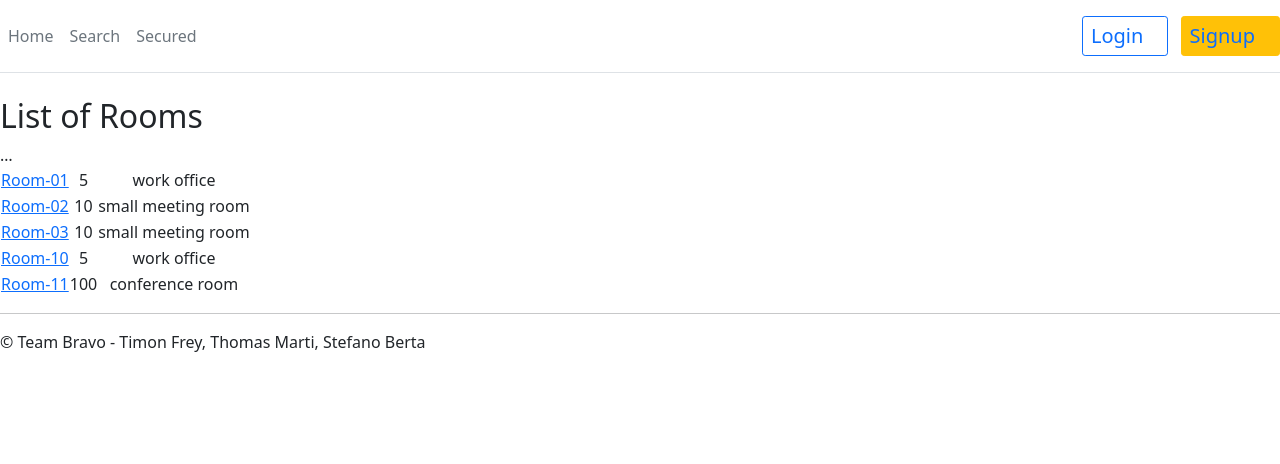
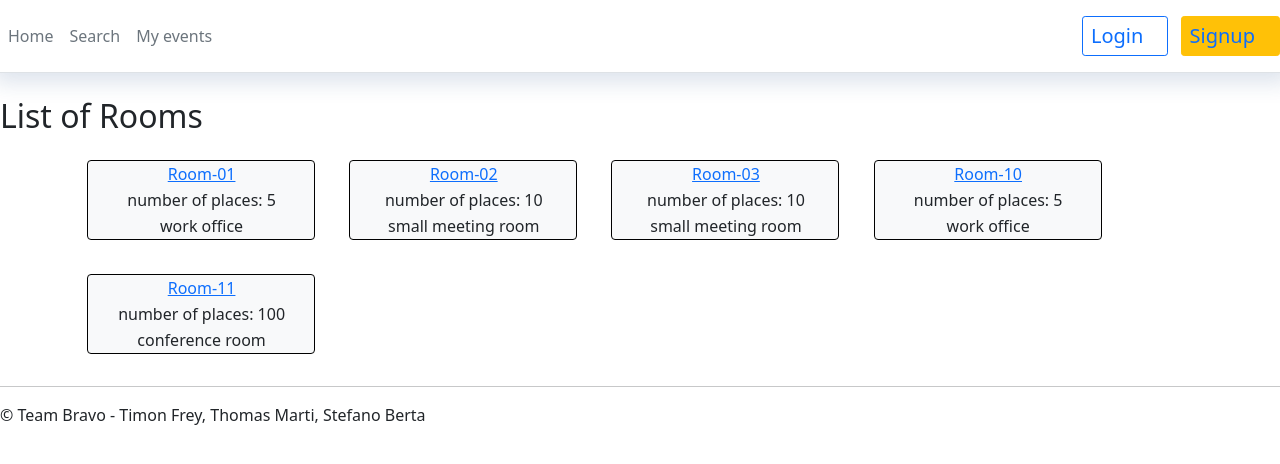
Before and after one commit to Timon-3/project-bravo, a Django app: page / in a window 1280 px wide. Shown: the top 464 px of the page. Run offline with Django 4.2, Linux system fonts and the light colour scheme; data comes from the database, SQL or seed files in the repository; both versions use the stored data as it was after the commit; some libraries are stand-ins or nearby versions.

Commit message:
small layout upgrade css

```diff
--- a/tst_room_booking/home/templates/home/delete.html
+++ b/tst_room_booking/home/templates/home/delete.html
@@ -13,7 +13,7 @@
 
 <form method="post">{% csrf_token %}
     <p>Note this action is irreversible, please confirm if you want to proceed or <a href="{% url 'secured' %}" style="color: blue">go back</a></p>
-    <input type="submit" value="Yes delete it"/>
+    <input type="submit" class="btn btn-danger btn-sm" value="Yes delete it"/>
 </form>
 
 {% endblock %}
--- a/tst_room_booking/home/templates/home/home.html
+++ b/tst_room_booking/home/templates/home/home.html
@@ -5,23 +5,26 @@ Home
 {% block content %}
 <h2>List of Rooms</h2>
 {% if room_list %}
-<table class="room_list">
-<thead>
-<tr>
-…
-</tr>
-</thead>
-<tbody>
+
+    <div class="container">
+        <div class="row">
             {% for room in room_list %}
+                <table class="room_list card bg-light mb-3 col-12 col-sm-6 col-md-6 col-lg-3 col-xl-3" style="border-color: black; border-style: solid; border-width: 1; border-radius: 1; text-align: left; margin: 1.5%; align-items: center;">
                     <tr>
                         <td><a href="{% url 'room' room.id %}">{{ room.name }}</a></td>
-    <td>{{ room.capacity }}</td>
+                    </tr>
+                    <tr>
+                        <td>number of places: {{ room.capacity }}</td>
+                    </tr>
+                    <tr>
                         <td>{{ room.description }}</td>
                     </tr>
+                </table>
             {% endfor %}
-</tbody>
-</table>
-{% else %}
-<p>No data found.</p>
+        </div>
+    </div>
+
 {% endif %}
+
+
 {% endblock %}
--- a/tst_room_booking/home/templates/home/layout.html
+++ b/tst_room_booking/home/templates/home/layout.html
@@ -16,11 +16,12 @@
             {% endif %}
         </div>
 
-        <header class="d-flex flex-wrap align-items-center justify-content-center justify-content-md-between py-3 mb-4 border-bottom">
+        <header class="d-flex flex-wrap align-items-center justify-content-center justify-content-md-between py-3 mb-4 border-bottom"
+                style="box-shadow: 2px 2px 20px 0.5rem rgb(34 74 134 / 15%);">
             <ul class="nav col-12 col-md-auto mb-2 justify-content-center mb-md-0 text-bg-dark">
                 <a href="{% url 'home' %}" class="nav-link px-2 link-secondary">Home</a>
                 <a href="{% url 'search' %}" class="nav-link px-2 link-secondary">Search</a>
-                <a href="{% url 'secured' %}" class="nav-link px-2 link-secondary">Secured</a>
+                <a href="{% url 'secured' %}" class="nav-link px-2 link-secondary">My events</a>
             </ul>
 
             <div class="col-md-3 text-end">
--- a/tst_room_booking/home/templates/home/room.html
+++ b/tst_room_booking/home/templates/home/room.html
@@ -8,7 +8,7 @@ Home
 {% if request.user.is_authenticated %}
     <form method="POST" class="post-form">{% csrf_token %}
         {{ form }}
-        <button type="submit" class="save btn btn-default">Save</button>
+        <button type="submit" class="btn btn-primary btn-sm" style="margin-left: 1%;">Save</button>
     </form>
 {% endif %}
 {% if conflict %}
--- a/tst_room_booking/home/templates/home/search.html
+++ b/tst_room_booking/home/templates/home/search.html
@@ -5,7 +5,7 @@ search
 {% block content %}
 <form method="POST" class="get-form">{% csrf_token %}
     {{ form }}
-    <button type="submit" class="save btn btn-default">Save</button>
+    <button type="submit" class="btn btn-primary btn-sm" style="margin-left: 1%;">Save</button>
 </form>
 <h2>List of Available Rooms</h2>
 {% if room_list %}
--- a/tst_room_booking/home/templates/home/secured.html
+++ b/tst_room_booking/home/templates/home/secured.html
@@ -1,6 +1,6 @@
 {% extends "home/layout.html" %}
 {% block title %}
-Private section
+My events
 {% endblock %}
 {% block content %}
 <h2>Your registered events:</h2>
@@ -10,7 +10,7 @@ Private section
 <div class="container">
     <div class="row">
         {% for event in event_list %}
-            <table class="card bg-light mb-3 col-12 col-sm-6 col-md-6 col-lg-3 col-xl-3" style="border-color: black; border-style: solid; border-width: 1; border-radius: 1; text-align: left; margin: 1.5%;">
+            <table class="card bg-light mb-3 col-12 col-sm-6 col-md-6 col-lg-3 col-xl-3" style="border-color: black; border-style: solid; border-width: 1; border-radius: 1; text-align: left; margin: 1.5%; align-items: center;">
 
                     <tr>
                         <td>{{ event.room }}</a></td>
--- a/tst_room_booking/home/utils.py
+++ b/tst_room_booking/home/utils.py
@@ -6,7 +6,7 @@ def formatevent(starttime, endtime, description):
     min = (starttime.minute)
     height = timediff * 100 + timediff//1*7
     top = (height - 100) / 2 + min/0.6
-    return f"<div style='background-color: red; color: black; position: relative; top: {top}%; height: {height}%; width: 100%;'>{description}</div>"
+    return f"<div style='font-weight: bold; color: rgb(224 224 234); position: relative; top: {top}%; height: {height}%; width: 100%; background-color:rgb(64 104 137);border-radius:6px;background-image: linear-gradient(to bottom right, rgb(64 104 137), rgb(124 164 207));box-shadow: 4px 4px lightgrey'>{description}</div>"
 
 def formatrow(week, hour, room_id, monday, sunday, hidden_description):
     events = Event.objects.filter(start_time__hour=hour, room=room_id, start_time__gt=monday, start_time__lt=sunday)
@@ -36,7 +36,7 @@ def formatcal(room_id, cal_date, hidden_description):
     sunday = monday + timedelta(days=6)
     weekdatetime = [monday,tuesday,wednesday,thursday,friday,saturday,sunday]
     week = [monday.day,tuesday.day,wednesday.day,thursday.day,friday.day,saturday.day,sunday.day]
-    cal = f'<table class="table table-striped" border="1" width="100%" height="500">'
+    cal = f'<table border="1" width="100%" height="500">'
     cal += "<tr><td style='width: 5%;'></td><td>Montag</td><td>Dienstag</td><td>Mittwoch</td><td>Donnerstag</td><td>Freitag</td><td>Samstag</td><td>Sonntag</td></tr>"
     line2 = "<td style='width: 5%;'></td>"
     for day in weekdatetime:
```
Also changed, not shown: tst_room_booking/db.sqlite3. Lines whose indentation alone changed are shown as unchanged.
